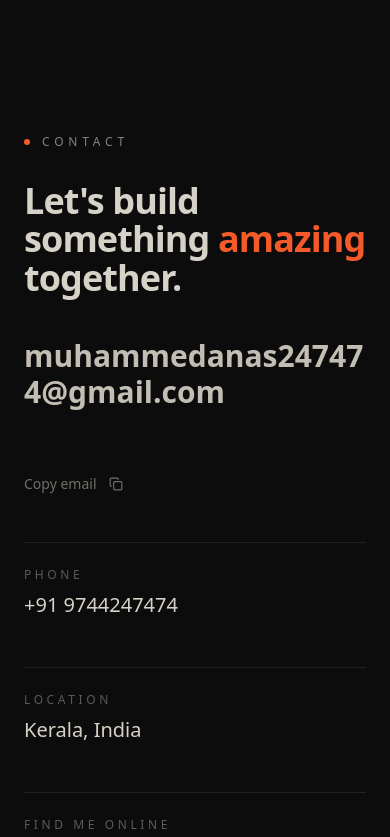
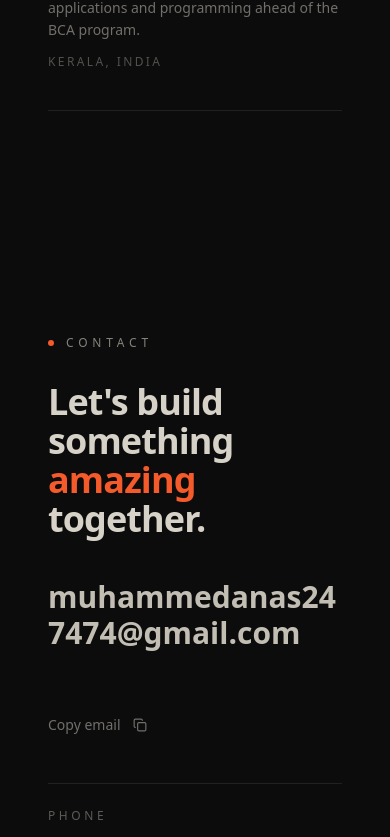
Before and after one commit to Muhammedanas7474/Portfolio_new, a Next.js app: page / in a window 390 px wide. Shown: the part 7597-8434 px from the top of the page. Built offline with nearby package versions, Linux system fonts and the light colour scheme; no server answers.

Commit message:
fix: widen mobile padding on Contact and Projects to clear social sidebar
Same fix as About/Experience/Education/Skills/Footer — the fixed
left-hand social icon rail overlapped left-aligned content on small
viewports at the old px-6 padding.

```diff
--- a/src/components/sections/Contact.tsx
+++ b/src/components/sections/Contact.tsx
@@ -86,7 +86,7 @@ export default function Contact() {
 
   return (
     <section id="contact" className="relative py-28 md:py-36 overflow-hidden">
-      <div className="container mx-auto px-6 md:px-10" ref={ref}>
+      <div className="container mx-auto px-12 md:px-10" ref={ref}>
         <span className="flex items-center gap-3 text-xs font-medium uppercase tracking-[0.4em] text-beige/60 mb-8">
           <span className="h-1.5 w-1.5 rounded-full bg-hero-orange" aria-hidden="true" />
           Contact
--- a/src/components/sections/Projects.tsx
+++ b/src/components/sections/Projects.tsx
@@ -20,7 +20,7 @@ export default function Projects() {
 
   return (
     <section id="projects" className="relative py-28 md:py-36 overflow-hidden">
-      <div className="container mx-auto px-6 md:px-10" ref={ref}>
+      <div className="container mx-auto px-12 md:px-10" ref={ref}>
         <span className="flex items-center gap-3 text-xs font-medium uppercase tracking-[0.4em] text-beige/60 mb-8">
           <span className="h-1.5 w-1.5 rounded-full bg-hero-orange" aria-hidden="true" />
           Work
```
